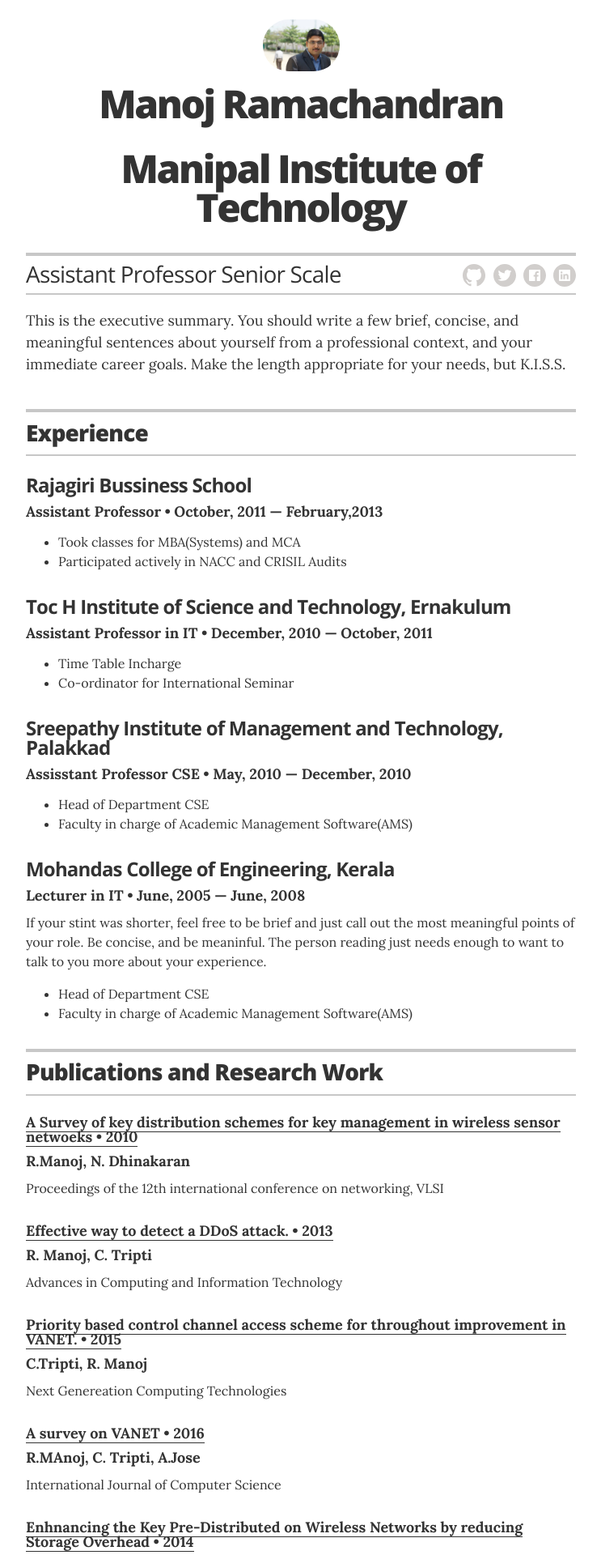
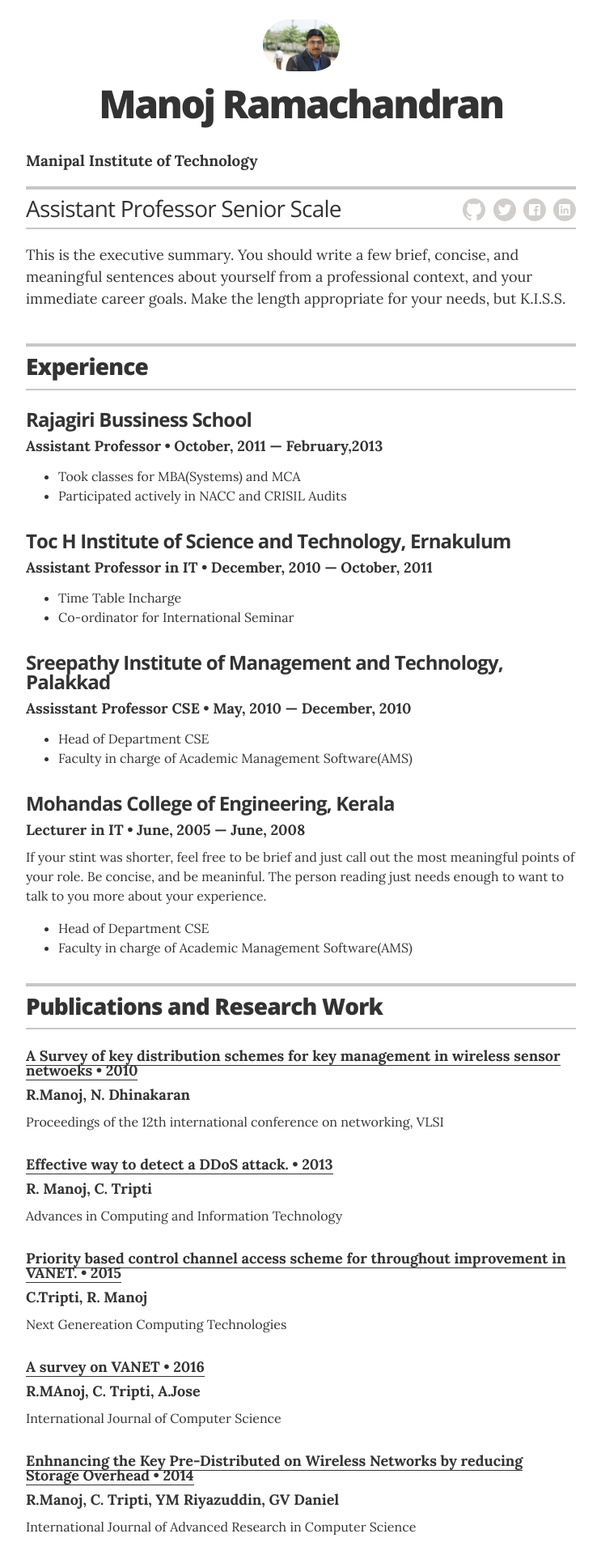
Before and after one commit to manojramchandran/manojramchandran.github.com, a Jekyll site: the page built from index.html, in a window 1280 px wide. Shown: the top 1920 px of the page at 81% size, without its empty margins (268-1011 px from the left). Built offline with Jekyll 4.4.1, drawn with Linux system fonts in a browser that asks for light colours.

Commit message:
Update resume.html

```diff
--- a/_layouts/resume.html
+++ b/_layouts/resume.html
@@ -16,7 +16,7 @@
 
         <!-- Your name is defined in the _config.yml file -->
         <h1 class="header-name" itemprop="name">{{ site.resume_name }}</h1>
-         <h3 class="header-name" itemprop="name">Manipal Institute of Technology</h3>
+        <h3 class="header-title" itemprop="name"><strong>Manipal Institute of Technology</strong></h3>
 
         <!-- Contact buttons don't work in print, configure in the _config.yml file, remove "print-only" to display always. -->
         <div class="header-contact-info print-only" itemprop="contact-info">
```
